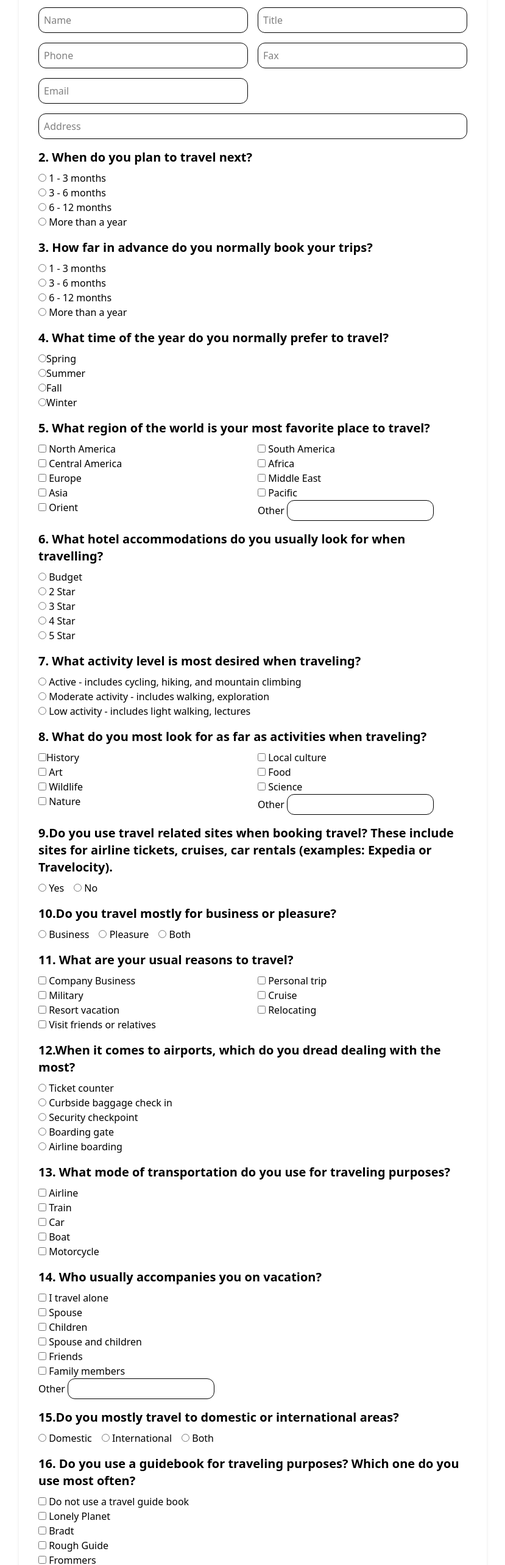
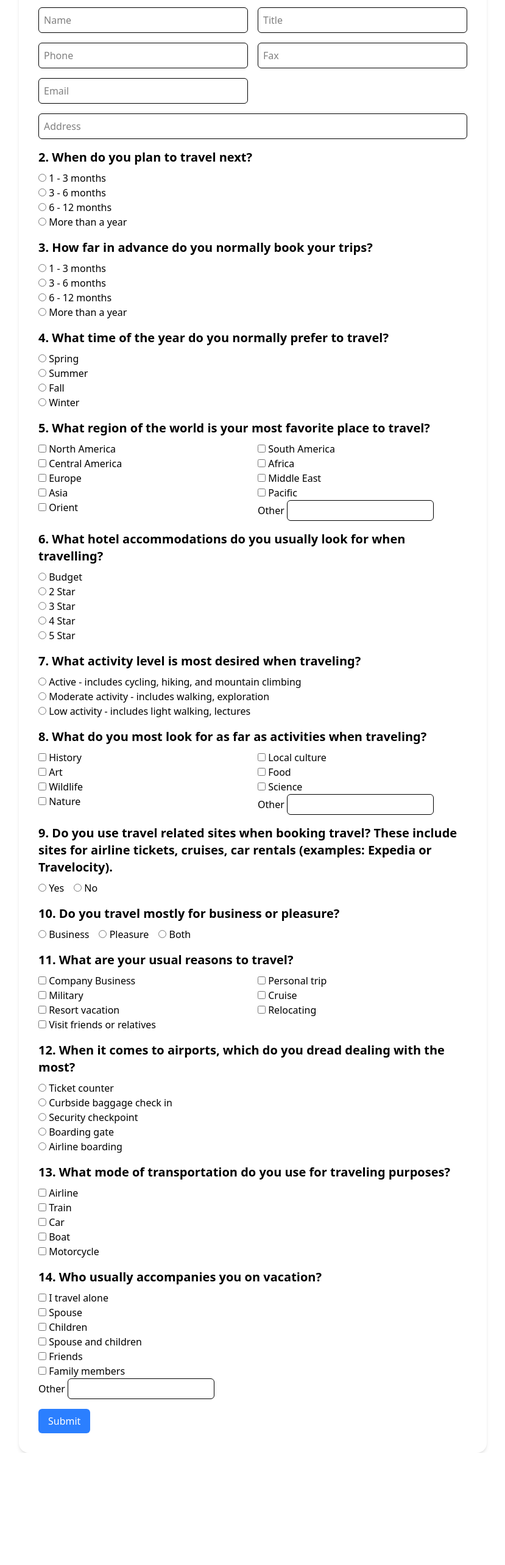
Before and after one commit to MakkuHuqueriza/CMSC127_Laboratory_Exercise_1, a React (Vite) app: page / in a window 1280 px wide. Shown: the part 180-2746 px from the top of the page at 61% size, without its empty margins (225-1054 px from the left). After the commit the page ends 2562 px from the top, so only its background shows below. Built offline with nearby package versions, Linux system fonts and the light colour scheme.

Commit message:
feat: add button

```diff
--- a/src/App.jsx
+++ b/src/App.jsx
@@ -6,108 +6,108 @@ const App = () => {
       <form>
         <h2 className="text-xl font-semibold mb-2">1. Contact Information</h2>
         <div className="mb-4 grid grid-cols-1 md:grid-cols-2 gap-4">
-          <input type="text" placeholder="Name" className="p-2 border rounded-xl" />
-          <input type="text" placeholder="Title" className="p-2 border rounded-xl" />
-          <input type="text" placeholder="Phone" className="p-2 border rounded-xl" />
-          <input type="text" placeholder="Fax" className="p-2 border rounded-xl" />
-          <input type="email" placeholder="Email" className="p-2 border rounded-xl" />
-          <input type="text" placeholder="Address" className="p-2 border rounded-xl col-span-2" />
+          <input type="text" placeholder="Name" className="p-2 border rounded-md" />
+          <input type="text" placeholder="Title" className="p-2 border rounded-md" />
+          <input type="tel" placeholder="Phone" className="p-2 border rounded-md" />
+          <input type="text" placeholder="Fax" className="p-2 border rounded-md" />
+          <input type="email" placeholder="Email" className="p-2 border rounded-md" />
+          <input type="text" placeholder="Address" className="p-2 border rounded-md col-span-2" />
         </div>
 
         <h2 className="text-xl font-semibold mb-2">2. When do you plan to travel next?</h2>
         <div className="mb-4">
           <label><input type="radio" name="travelNext" value="1-3 months" /> 1 - 3 months</label><br />
-          <label><input type="radio" name="travelNext"value="3-6 months" /> 3 - 6 months</label><br />
-          <label><input type="radio" name="travelNext"value="6-12 months" /> 6 - 12 months</label><br />
+          <label><input type="radio" name="travelNext" value="3-6 months" /> 3 - 6 months</label><br />
+          <label><input type="radio" name="travelNext" value="6-12 months" /> 6 - 12 months</label><br />
           <label><input type="radio" name="travelNext" value="more than a year" /> More than a year</label>
         </div>
 
         <h2 className="text-xl font-semibold mb-2">3. How far in advance do you normally book your trips?</h2>
         <div className="mb-4">
           <label><input type="radio" name="advanceBook" value="1-3 months" /> 1 - 3 months</label><br />
-          <label><input type="radio" name="advanceBook"value="3-6 months" /> 3 - 6 months</label><br />
+          <label><input type="radio" name="advanceBook" value="3-6 months" /> 3 - 6 months</label><br />
           <label><input type="radio" name="advanceBook" value="6-12 months" /> 6 - 12 months</label><br />
           <label><input type="radio" name="advanceBook" value="more than a year" /> More than a year</label>
         </div>
 
         <h2 className="text-xl font-semibold mb-2">4. What time of the year do you normally prefer to travel?</h2>
         <div className="mb-4">
-          <label><input type="radio" name="travelTime" value="1-3 months" />Spring</label><br />
-          <label><input type="radio" name="travelTime" value="3-6 months" />Summer</label><br />
-          <label><input type="radio" name="travelTime" value="6-12 months" />Fall</label><br />
-          <label><input type="radio" name="travelTime" value="more than a year" />Winter</label>
+          <label><input type="radio" name="travelTime" value="Spring" /> Spring</label><br />
+          <label><input type="radio" name="travelTime" value="Summer" /> Summer</label><br />
+          <label><input type="radio" name="travelTime" value="Fall" /> Fall</label><br />
+          <label><input type="radio" name="travelTime" value="Winter" /> Winter</label>
         </div>
 
-        <h2 class="text-xl font-semibold mb-2">5. What region of the world is your most favorite place to travel?</h2>
-        <div class="mb-4 grid grid-cols-2 gap-4">
+        <h2 className="text-xl font-semibold mb-2">5. What region of the world is your most favorite place to travel?</h2>
+        <div className="mb-4 grid grid-cols-2 gap-4">
           <div>
             <label><input type="checkbox" name="faveRegion" value="North America" /> North America</label><br />
             <label><input type="checkbox" name="faveRegion" value="Central America" /> Central America</label><br />
             <label><input type="checkbox" name="faveRegion" value="Europe" /> Europe</label><br />
-            <label><input type="checkbox" name="faveRegion"value="Asia" /> Asia</label><br />
+            <label><input type="checkbox" name="faveRegion" value="Asia" /> Asia</label><br />
             <label><input type="checkbox" name="faveRegion" value="Orient" /> Orient</label>
           </div>
           <div>
             <label><input type="checkbox" name="faveRegion" value="South America" /> South America</label><br />
             <label><input type="checkbox" name="faveRegion" value="Africa" /> Africa</label><br />
             <label><input type="checkbox" name="faveRegion" value="Middle East" /> Middle East</label><br />
-            <label><input type="checkbox" name="faveRegion"value="Pacific" /> Pacific</label><br />
-            <label>Other <input type="text" name="regionOther" class="border rounded-xl p-1" /></label>
+            <label><input type="checkbox" name="faveRegion" value="Pacific" /> Pacific</label><br />
+            <label>Other <input type="text" name="regionOther" className="border rounded-md p-1" /></label>
           </div>
         </div>
 
-        <h2 class="text-xl font-semibold mb-2">6. What hotel accommodations do you usually look for when travelling?</h2>
-        <div class="mb-4">
-          <label><input type="radio" name="hotelLook"value="Budget" /> Budget</label><br />
-          <label><input type="radio" name="hotelLook"value="2 Star" /> 2 Star</label><br />
-          <label><input type="radio" name="hotelLook"value="3 Star" /> 3 Star</label><br />
-          <label><input type="radio" name="hotelLook"value="4 Star" /> 4 Star</label><br />
-          <label><input type="radio" name="hotelLook"value="5 Star" /> 5 Star</label>
+        <h2 className="text-xl font-semibold mb-2">6. What hotel accommodations do you usually look for when travelling?</h2>
+        <div className="mb-4">
+          <label><input type="radio" name="hotelLook" value="Budget" /> Budget</label><br />
+          <label><input type="radio" name="hotelLook" value="2 Star" /> 2 Star</label><br />
+          <label><input type="radio" name="hotelLook" value="3 Star" /> 3 Star</label><br />
+          <label><input type="radio" name="hotelLook" value="4 Star" /> 4 Star</label><br />
+          <label><input type="radio" name="hotelLook" value="5 Star" /> 5 Star</label>
         </div>
 
-        <h2 class="text-xl font-semibold mb-2">7. What activity level is most desired when traveling?</h2>
-        <div class="mb-4">
-          <label><input type="radio" name="activityLevel"value="Active" /> Active - includes cycling, hiking, and mountain climbing</label><br />
-          <label><input type="radio" name="activityLevel"value="Moderate" /> Moderate activity - includes walking, exploration</label><br />
-          <label><input type="radio" name="activityLevel"value="Low" /> Low activity - includes light walking, lectures</label>
+        <h2 className="text-xl font-semibold mb-2">7. What activity level is most desired when traveling?</h2>
+        <div className="mb-4">
+          <label><input type="radio" name="activityLevel" value="Active" /> Active - includes cycling, hiking, and mountain climbing</label><br />
+          <label><input type="radio" name="activityLevel" value="Moderate" /> Moderate activity - includes walking, exploration</label><br />
+          <label><input type="radio" name="activityLevel" value="Low" /> Low activity - includes light walking, lectures</label>
         </div>
 
-        <h2 class="text-xl font-semibold mb-2">8. What do you most look for as far as activities when traveling?</h2>
-          <div class="mb-4 grid grid-cols-2 gap-4">
+        <h2 className="text-xl font-semibold mb-2">8. What do you most look for as far as activities when traveling?</h2>
+        <div className="mb-4 grid grid-cols-2 gap-4">
           <div>
-              <label><input type="checkbox" name="travelActivity" value="History" />History</label><br />
+            <label><input type="checkbox" name="travelActivity" value="History" /> History</label><br />
             <label><input type="checkbox" name="travelActivity" value="Art" /> Art</label><br />
             <label><input type="checkbox" name="travelActivity" value="Wildlife" /> Wildlife</label><br />
-              <label><input type="checkbox" name="travelActivity"value="Nature" /> Nature</label>
+            <label><input type="checkbox" name="travelActivity" value="Nature" /> Nature</label>
           </div>
           <div>
             <label><input type="checkbox" name="travelActivity" value="Local culture" /> Local culture</label><br />
             <label><input type="checkbox" name="travelActivity" value="Food" /> Food</label><br />
             <label><input type="checkbox" name="travelActivity" value="Science" /> Science</label><br />
-              <label>Other <input type="text" name="activityOther" class="border rounded-xl p-1" /></label>
+            <label>Other <input type="text" name="activityOther" className="border rounded-md p-1" /></label>
           </div>
         </div>
 
-        <h2 className="text-xl font-semibold mb-2">9.Do you use travel related sites when booking travel? These include sites for airline tickets, cruises, car rentals (examples: Expedia or Travelocity).</h2>
+        <h2 className="text-xl font-semibold mb-2">9. Do you use travel related sites when booking travel? These include sites for airline tickets, cruises, car rentals (examples: Expedia or Travelocity).</h2>
         <div className="mb-4">
-          <label><input type="radio" name="travelSite" value="Yes"  /> Yes</label>
-          <label><input type="radio" name="travelSite" value="No" class='ml-4'/> No</label >
+          <label><input type="radio" name="travelSite" value="Yes" /> Yes</label>
+          <label><input type="radio" name="travelSite" value="No" className="ml-4" /> No</label>
         </div>
 
-        <h2 className="text-xl font-semibold mb-2">10.Do you travel mostly for business or pleasure? </h2>
+        <h2 className="text-xl font-semibold mb-2">10. Do you travel mostly for business or pleasure?</h2>
         <div className="mb-4">
-          <label><input type="radio" name="travelFor" value="Business"  /> Business</label>
-          <label><input type="radio" name="travelFor" value="Pleasure" class='ml-4' /> Pleasure</label>
-          <label><input type="radio" name="travelFor" value="Both" class='ml-4' /> Both</label>
+          <label><input type="radio" name="travelFor" value="Business" /> Business</label>
+          <label><input type="radio" name="travelFor" value="Pleasure" className="ml-4" /> Pleasure</label>
+          <label><input type="radio" name="travelFor" value="Both" className="ml-4" /> Both</label>
         </div>
 
-        <h2 class="text-xl font-semibold mb-2">11. What are your usual reasons to travel?</h2>
-          <div class="mb-4 grid grid-cols-2 gap-4">
+        <h2 className="text-xl font-semibold mb-2">11. What are your usual reasons to travel?</h2>
+        <div className="mb-4 grid grid-cols-2 gap-4">
           <div>
             <label><input type="checkbox" name="travelReasons" value="Company Business" /> Company Business</label><br />
             <label><input type="checkbox" name="travelReasons" value="Military" /> Military</label><br />
             <label><input type="checkbox" name="travelReasons" value="Resort vacation" /> Resort vacation</label><br />
-              <label><input type="checkbox" name="travelReasons"value="Visit friends or relatives" /> Visit friends or relatives</label>
+            <label><input type="checkbox" name="travelReasons" value="Visit friends or relatives" /> Visit friends or relatives</label>
           </div>
           <div>
             <label><input type="checkbox" name="travelReasons" value="Personal trip" /> Personal trip</label><br />
@@ -116,69 +116,39 @@ const App = () => {
           </div>
         </div>
 
-        <h2 className="text-xl font-semibold mb-2">12.When it comes to airports, which do you dread dealing with the most? </h2>
-        <div class="mb-4">
-          <label><input type="radio" name="dreadDealing" value="Ticket counter" /> Ticket counter</label>< br/>
-          <label><input type="radio" name="dreadDealing" value="Curbside baggage check in" /> Curbside baggage check in</label >< br/>
-          <label><input type="radio" name="dreadDealing" value="Security checkpoint" /> Security checkpoint</label >< br/>
-          <label><input type="radio" name="dreadDealing" value="Boarding gate" /> Boarding gate</label >< br/>
-          <label><input type="radio" name="dreadDealing" value="Airline boarding" /> Airline boarding</label >< br/>
+        <h2 className="text-xl font-semibold mb-2">12. When it comes to airports, which do you dread dealing with the most?</h2>
+        <div className="mb-4">
+          <label><input type="radio" name="dreadDealing" value="Ticket counter" /> Ticket counter</label><br />
+          <label><input type="radio" name="dreadDealing" value="Curbside baggage check in" /> Curbside baggage check in</label><br />
+          <label><input type="radio" name="dreadDealing" value="Security checkpoint" /> Security checkpoint</label><br />
+          <label><input type="radio" name="dreadDealing" value="Boarding gate" /> Boarding gate</label><br />
+          <label><input type="radio" name="dreadDealing" value="Airline boarding" /> Airline boarding</label><br />
         </div>
 
         <h2 className="text-xl font-semibold mb-2">13. What mode of transportation do you use for traveling purposes?</h2>
-        <div class="mb-4">
-          <label><input type="checkbox" name="transportationMode" value="Airline" /> Airline</label>< br/>
-          <label><input type="checkbox" name="transportationMode" value="Train" /> Train</label >< br/>
-          <label><input type="checkbox" name="transportationMode" value="Car" /> Car</label >< br/>
-          <label><input type="checkbox" name="transportationMode" value="Boat" /> Boat</label >< br/>
-          <label><input type="checkbox" name="transportationMode" value="Motorcycle" /> Motorcycle</label >
+        <div className="mb-4">
+          <label><input type="checkbox" name="transportationMode" value="Airline" /> Airline</label><br />
+          <label><input type="checkbox" name="transportationMode" value="Train" /> Train</label><br />
+          <label><input type="checkbox" name="transportationMode" value="Car" /> Car</label><br />
+          <label><input type="checkbox" name="transportationMode" value="Boat" /> Boat</label><br />
+          <label><input type="checkbox" name="transportationMode" value="Motorcycle" /> Motorcycle</label>
         </div>
 
         <h2 className="text-xl font-semibold mb-2">14. Who usually accompanies you on vacation?</h2>
-        <div class="mb-4">
-          <label><input type="checkbox" name="accompanyOnVacation" value="I travel alone" /> I travel alone</label>< br/>
-          <label><input type="checkbox" name="accompanyOnVacation" value="Spouse" /> Spouse</label >< br/>
-          <label><input type="checkbox" name="accompanyOnVacation" value="Children" /> Children</label >< br/>
-          <label><input type="checkbox" name="accompanyOnVacation" value="Spouse and children" /> Spouse and children</label >< br/>
-          <label><input type="checkbox" name="accompanyOnVacation" value="Friends" /> Friends</label >< br/>
-          <label><input type="checkbox" name="accompanyOnVacation" value="Family members" /> Family members</label >< br/>
-          <label>Other <input type="text" name="accompanyOnVacation" class="border rounded-xl p-1" /></label>
+        <div className="mb-4">
+          <label><input type="checkbox" name="accompanyOnVacation" value="I travel alone" /> I travel alone</label><br />
+          <label><input type="checkbox" name="accompanyOnVacation" value="Spouse" /> Spouse</label><br />
+          <label><input type="checkbox" name="accompanyOnVacation" value="Children" /> Children</label><br />
+          <label><input type="checkbox" name="accompanyOnVacation" value="Spouse and children" /> Spouse and children</label><br />
+          <label><input type="checkbox" name="accompanyOnVacation" value="Friends" /> Friends</label><br />
+          <label><input type="checkbox" name="accompanyOnVacation" value="Family members" /> Family members</label><br />
+          <label>Other <input type="text" name="regionOther" className="border rounded-md p-1" /></label>
         </div>
 
-        <h2 className="text-xl font-semibold mb-2">15.Do you mostly travel to domestic or international areas?</h2>
-        <div className="mb-4">
-            <label><input type="radio" name="travelAreas" value="Domestic"  /> Domestic</label>
-            <label><input type="radio" name="travelAreas" value="International" class='ml-4' /> International</label>
-            <label><input type="radio" name="travelAreas" value="Both" class='ml-4' /> Both</label>
-        </div>
-
-        <h2 className="text-xl font-semibold mb-2">16. Do you use a guidebook for traveling purposes? Which one do you use most often?</h2>
-        <div class="mb-4">
-          <label><input type="checkbox" name="travelingPurposes" value="Do not use a travel guide book" /> Do not use a travel guide book</label>< br/>
-          <label><input type="checkbox" name="travelingPurposes" value="Lonely Planet" /> Lonely Planet</label >< br/>
-          <label><input type="checkbox" name="travelingPurposes" value="Bradt" /> Bradt</label >< br/>
-          <label><input type="checkbox" name="travelingPurposes" value="Rough Guide" /> Rough Guide</label >< br/>
-          <label><input type="checkbox" name="travelingPurposes" value="Frommers" /> Frommers</label >< br/>
-          <label><input type="checkbox" name="travelingPurposes" value="Time Out" /> Time Out</label >< br/>
-          <label><input type="checkbox" name="travelingPurposes" value="Frodors" /> Frodors</label >< br/>
-          <label><input type="checkbox" name="travelingPurposes" value="Eyewitness" /> Eyewitness</label >< br/>
-          <label><input type="checkbox" name="travelingPurposes" value="Let's Go" /> Let's Go</label >< br/>
-          <label>Other <input type="text" name="travelingPurposes" class="border rounded-xl p-1" /></label>
-        </div>
-
-        <h2 className="text-xl font-semibold mb-2">17. What is the longest trip you have been on?</h2>
-        <div className="mb-4">
-            <label><input type="radio" name="longestTrip" value="Less than 2 weeks"  /> Less than 2 weeks</label>
-            <label><input type="radio" name="longestTrip" value="2 - 4 weeks" class='ml-4' /> 2 - 4 weeks</label>
-            <label><input type="radio" name="longestTrip" value="1 - 4 months" class='ml-4' /> 1 - 4 months</label>
-            <label><input type="radio" name="longestTrip" value="4 - 6 months" class='ml-4' /> 4 - 6 months</label>
-            <label><input type="radio" name="longestTrip" value="6 - 9 months" class='ml-4' /> 6 - 9 months</label>
-            <label><input type="radio" name="longestTrip" value="9 months to one year" class='ml-4' /> 9 months to one year</label>
-            <label><input type="radio" name="longestTrip" value="More than one year" class='ml-4' /> More than one year</label>
-        </div>
+        <button type="submit" className="px-4 py-2 bg-blue-500 text-white rounded-md">Submit</button>
       </form>
     </div>
   );
 };
 
-export default App
+export default App;
```
Lines whose indentation alone changed are shown as unchanged.
